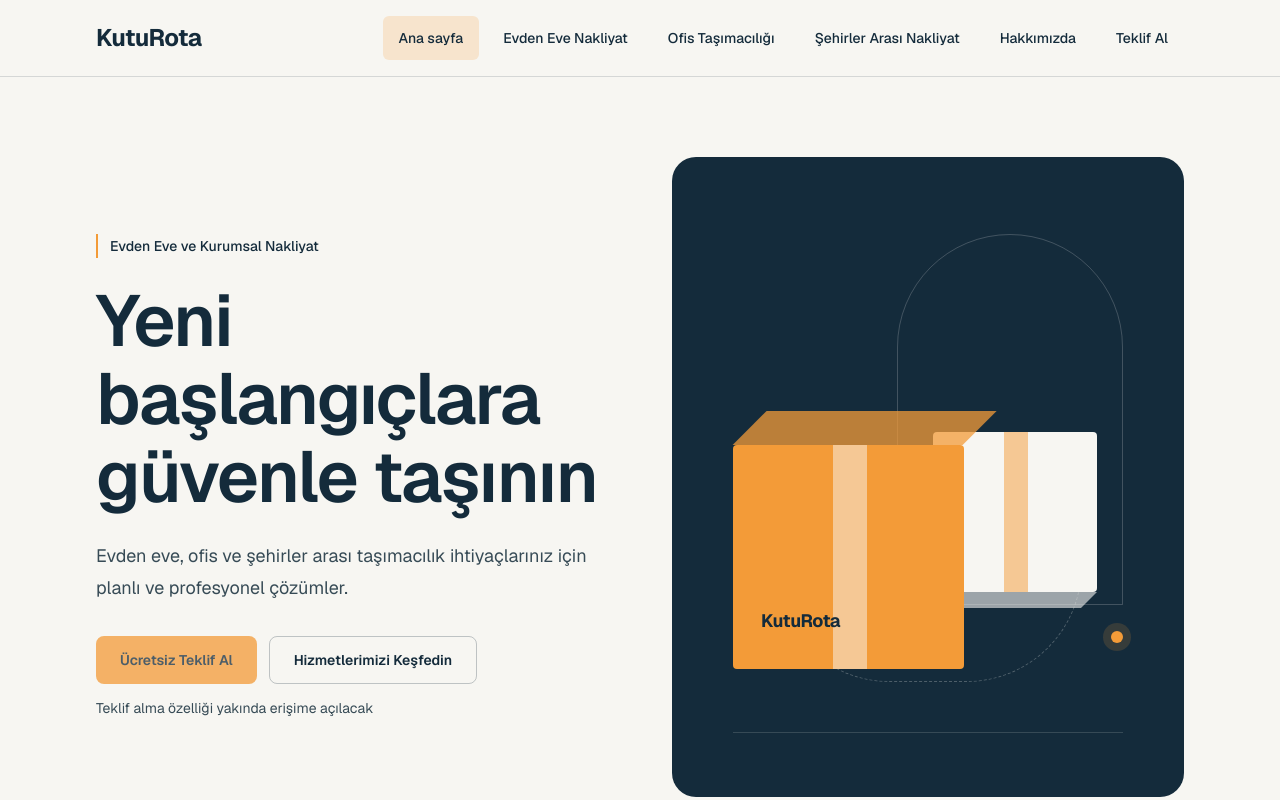
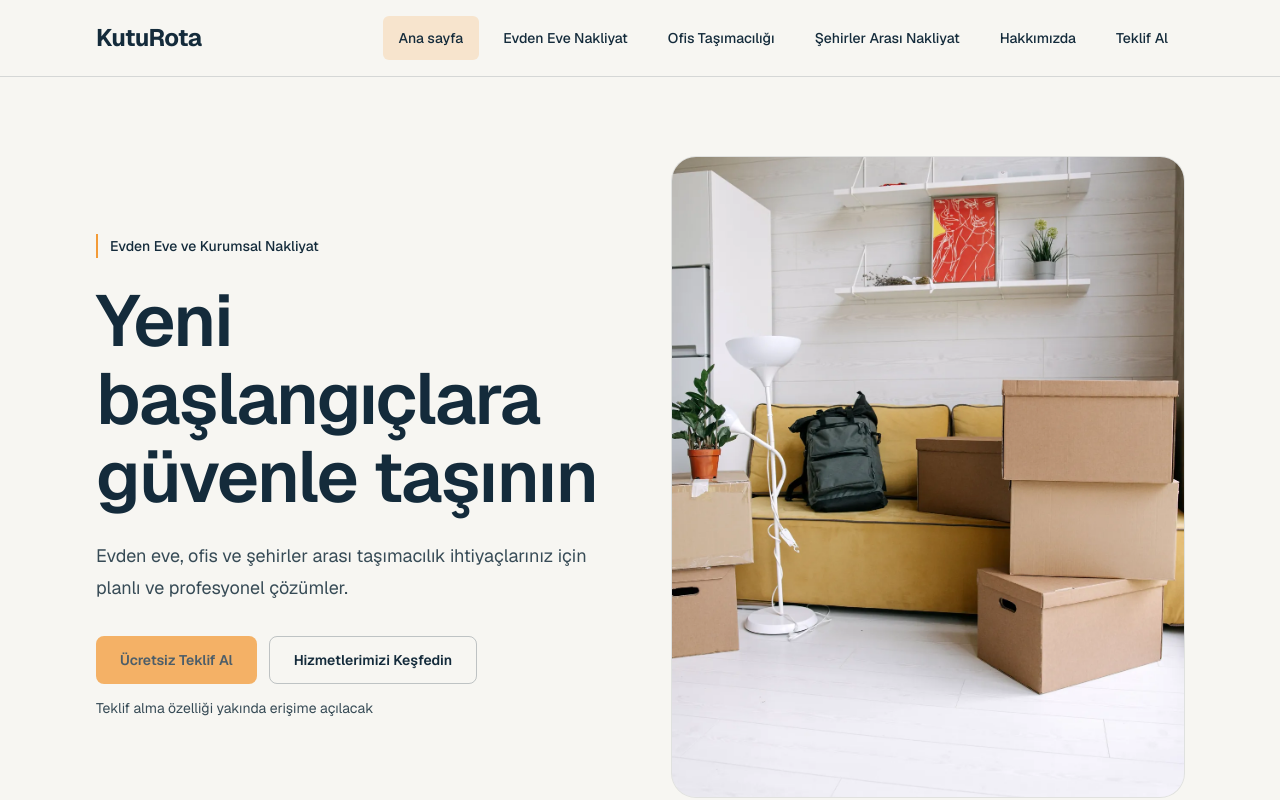
Before and after one commit to onurerkoc-dev/kuturota-web, a Next.js app: page / in a window 1280 px wide. Shown: the top 800 px of the page. Built offline with nearby package versions, Linux system fonts and the light colour scheme.

Commit message:
feat: enhance homepage hero with optimized photography

```diff
--- /dev/null
+++ b/src/assets/hero-moving-source.md
@@ -0,0 +1,11 @@
+# Hero fotoğrafı
+
+- Yerel dosya: `hero-moving.webp`
+- Fotoğrafçı: Ivan S
+- Kaynak: [A Carton Boxes Near the Couch — Pexels, 8962877](https://www.pexels.com/photo/a-carton-boxes-near-the-couch-8962877/)
+- Lisans: [Pexels License](https://www.pexels.com/license/)
+- Kaynak ve lisans kontrolü: 17 Ekim 2026
+
+Pexels lisansı fotoğrafın ücretsiz olarak web sitelerinde kullanılmasına ve düzenlenmesine izin verir. Atıf zorunlu değildir.
+
+Orijinal JPEG, mevcut Sharp bağımlılığıyla 1200×1800 piksel WebP biçimine dönüştürüldü (kalite 80). Hero'daki farklı en-boy oranları CSS `object-fit: cover` ile karşılanır. Fotoğraf yerelden sunulur; Pexels'e çalışma zamanında istek yapılmaz.
--- a/src/components/home/hero-section.tsx
+++ b/src/components/home/hero-section.tsx
@@ -1,3 +1,6 @@
+import Image from "next/image";
+import movingPhoto from "@/assets/hero-moving.webp";
+
 export function HeroSection() {
   return (
     <section
@@ -39,21 +42,19 @@
         </p>
       </div>
 
-      {/* shortcut: Dekoratif CSS illüstrasyonu; onaylı fotoğraf geldiğinde değiştirilecek. */}
       <div
-        aria-hidden="true"
-        className="relative isolate aspect-[6/5] overflow-hidden rounded-3xl bg-primary sm:aspect-[5/4] lg:aspect-[4/5]"
+        className="relative aspect-[6/5] overflow-hidden rounded-3xl bg-primary/5 ring-1 ring-primary/10 sm:aspect-[5/4] lg:aspect-[4/5]"
       >
-        <div className="absolute top-[12%] right-[12%] h-[58%] w-[44%] rounded-t-full border border-background/20" />
-        <div className="absolute right-[20%] bottom-[18%] h-[36%] w-[60%] rounded-full border border-dashed border-background/25" />
-        <div className="absolute right-[12%] bottom-[24%] h-3 w-3 rounded-full bg-accent ring-8 ring-accent/15" />
-        <div className="absolute right-[17%] bottom-[32%] h-[25%] w-[32%] rounded-sm bg-background before:absolute before:inset-y-0 before:left-[43%] before:w-[15%] before:bg-accent/50 after:absolute after:top-full after:left-0 after:h-[10%] after:w-full after:origin-top after:skew-x-[-45deg] after:bg-background/60" />
-        <div className="absolute bottom-[20%] left-[12%] h-[35%] w-[45%] rounded-sm bg-accent before:absolute before:inset-y-0 before:left-[43%] before:w-[15%] before:bg-background/50 after:absolute after:bottom-full after:left-0 after:h-[15%] after:w-full after:origin-bottom after:skew-x-[-45deg] after:bg-accent/75">
-          <span className="absolute bottom-[15%] left-[12%] text-sm font-bold tracking-tight text-primary sm:text-lg">
-            KutuRota
-          </span>
-        </div>
-        <div className="absolute right-[12%] bottom-[10%] left-[12%] h-px bg-background/15" />
+        <Image
+          src={movingPhoto}
+          alt="Modern bir oturma odasında taşınma için hazırlanmış koliler."
+          fill
+          sizes="(min-width: 1152px) 512px, (min-width: 1024px) calc(50vw - 64px), (min-width: 640px) calc(100vw - 64px), calc(100vw - 48px)"
+          loading="eager"
+          fetchPriority="high"
+          placeholder="blur"
+          className="object-cover object-[50%_65%]"
+        />
       </div>
     </section>
   );
```
Also changed, not shown: src/assets/hero-moving.webp (added).
